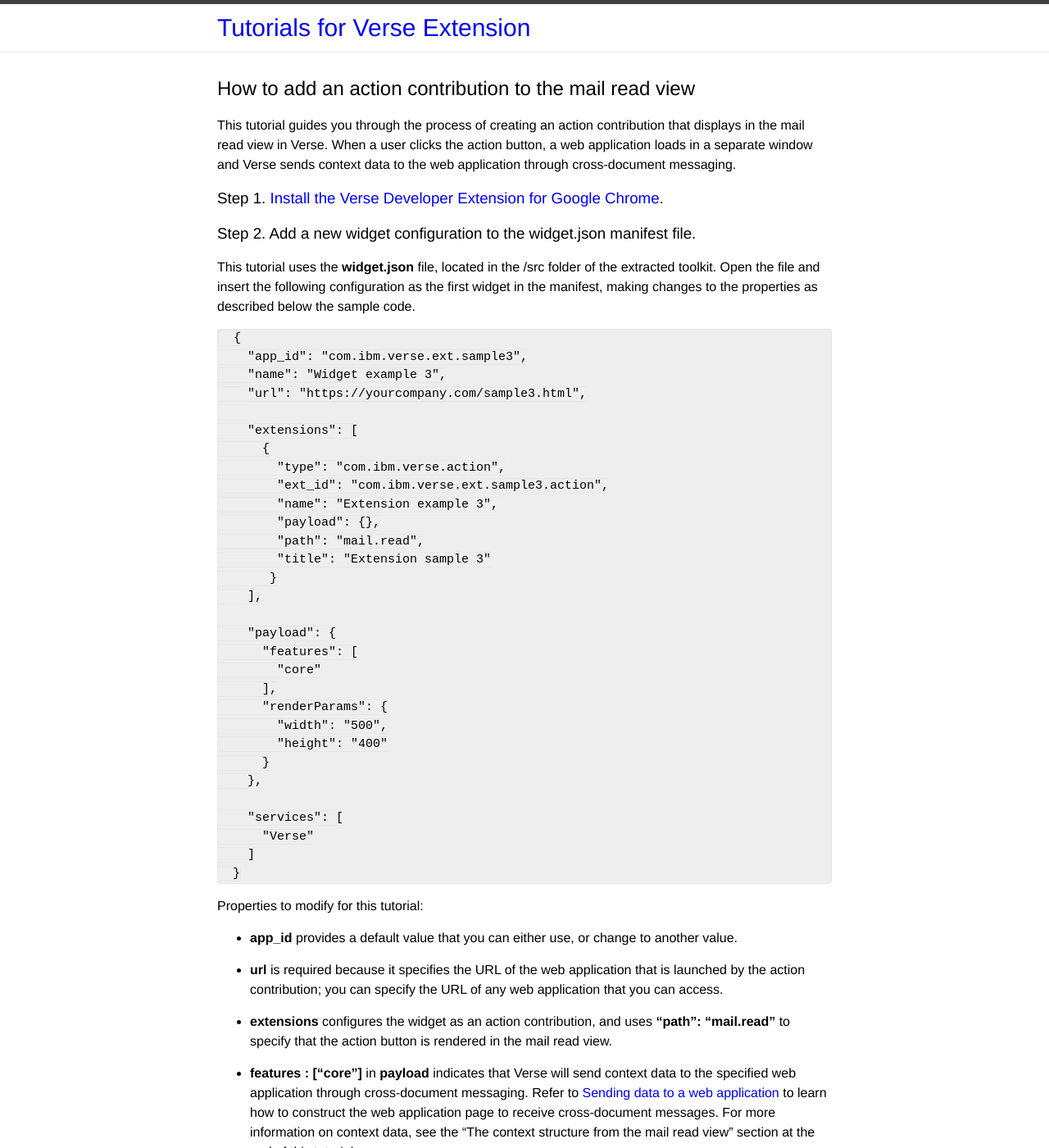
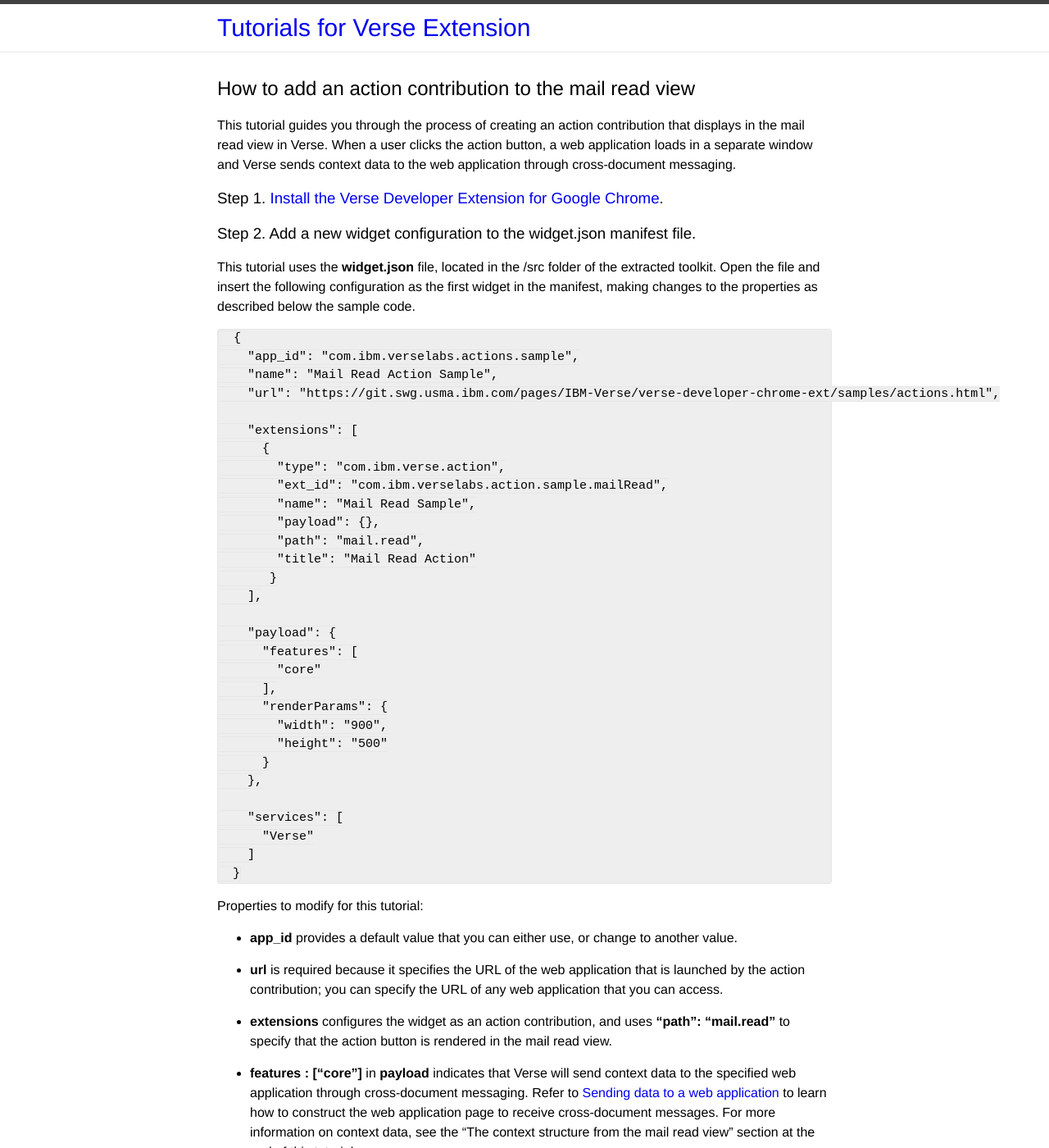
Before and after one commit to ibmverse/verse-developer, a Jekyll site: the page built from _tutorials/mail.read.markdown, in a window 1280 px wide and 1400 px high. Shown: the whole window at 82% size. Built offline with Jekyll 4.4.1, drawn with Linux system fonts in a browser that asks for light colours; some of the changed text lies outside the part shown.

Commit message:
243590: #10 #13 check in change to mail read tutorial

````diff
--- a/_tutorials/ext-action-contribution.markdown
+++ b/_tutorials/ext-action-contribution.markdown
@@ -15,9 +15,9 @@
 
     ![Business card view]({{site.baseurl}}/tutorials/img/bizcard_action.png "business card view")
 
-* Mail read view: You can add an action contribution to the "More actions" menu (see "Content Demo" in the following image).
+* Mail read view: You can add an action contribution to the "More actions" menu (see "Mail Read Action" in the following image).
 
-    ![Mail read view]({{site.baseurl}}/tutorials/img/mailreadview.png "mail read view")
+    ![Mail read view]({{site.baseurl}}/tutorials/img/mailread_action.png "mail read view")
 
 * Mail compose view:  You can add an action contribution to the "More actions" menu (see "Mail Compose Action" in the following image).
 
--- a/_tutorials/mail.read.markdown
+++ b/_tutorials/mail.read.markdown
@@ -18,18 +18,18 @@
 
 ```
   {
-    "app_id": "com.ibm.verse.ext.sample3",
-    "name": "Widget example 3",
-    "url": "https://yourcompany.com/sample3.html",
+    "app_id": "com.ibm.verselabs.actions.sample",
+    "name": "Mail Read Action Sample",
+    "url": "https://git.swg.usma.ibm.com/pages/IBM-Verse/verse-developer-chrome-ext/samples/actions.html",
 
     "extensions": [
       {
         "type": "com.ibm.verse.action",
-        "ext_id": "com.ibm.verse.ext.sample3.action",
-        "name": "Extension example 3",
+        "ext_id": "com.ibm.verselabs.action.sample.mailRead",
+        "name": "Mail Read Sample",
         "payload": {},
         "path": "mail.read",
-        "title": "Extension sample 3"
+        "title": "Mail Read Action"
        }
     ],
 
@@ -38,8 +38,8 @@
         "core"
       ],
       "renderParams": {
-        "width": "500",
-        "height": "400"
+        "width": "900",
+        "height": "500"
       }
     },
 
@@ -59,7 +59,7 @@
 
 * __features : ["core"]__ in __payload__ indicates that Verse will send context data to the specified web application through cross-document messaging. Refer to [Sending data to a web application][4] to learn how to construct the web application page to receive cross-document messages. For more information on context data, see the "The context structure from the mail read view" section at the end of this tutorial.
 
-After the widget is loaded by Verse, the action button "Sample 3" displays in the mail read view. Clicking the button opens the specified web application and passes context data (about the mail message that is currently being read) to the web application.
+After the widget is loaded by Verse, the action button "Mail Read Action" displays in the mail read view. Clicking the button opens the specified web application and passes context data (about the mail message that is currently being read) to the web application.
 
 ### Step 3. Load the widget into Verse and interact with it.
 
@@ -71,11 +71,11 @@
 
     ![more action button]({{site.baseurl}}/tutorials/img/mailread_more.png)
 
-    The "Sample 3" action button displays:
+    The "Mail Read Action" action button displays:
 
     ![action button]({{site.baseurl}}/tutorials/img/mailread_action.png)
 
-4.	Click the "Sample 3" button to open the specified web application in a new window.
+4.	Click the "Mail Read Action" button to open the specified web application in a new window.
 
 
 <br><br>
````
Also changed, not shown: _tutorials/img/mailread_action.png, _tutorials/img/mailreadview.png (deleted).
